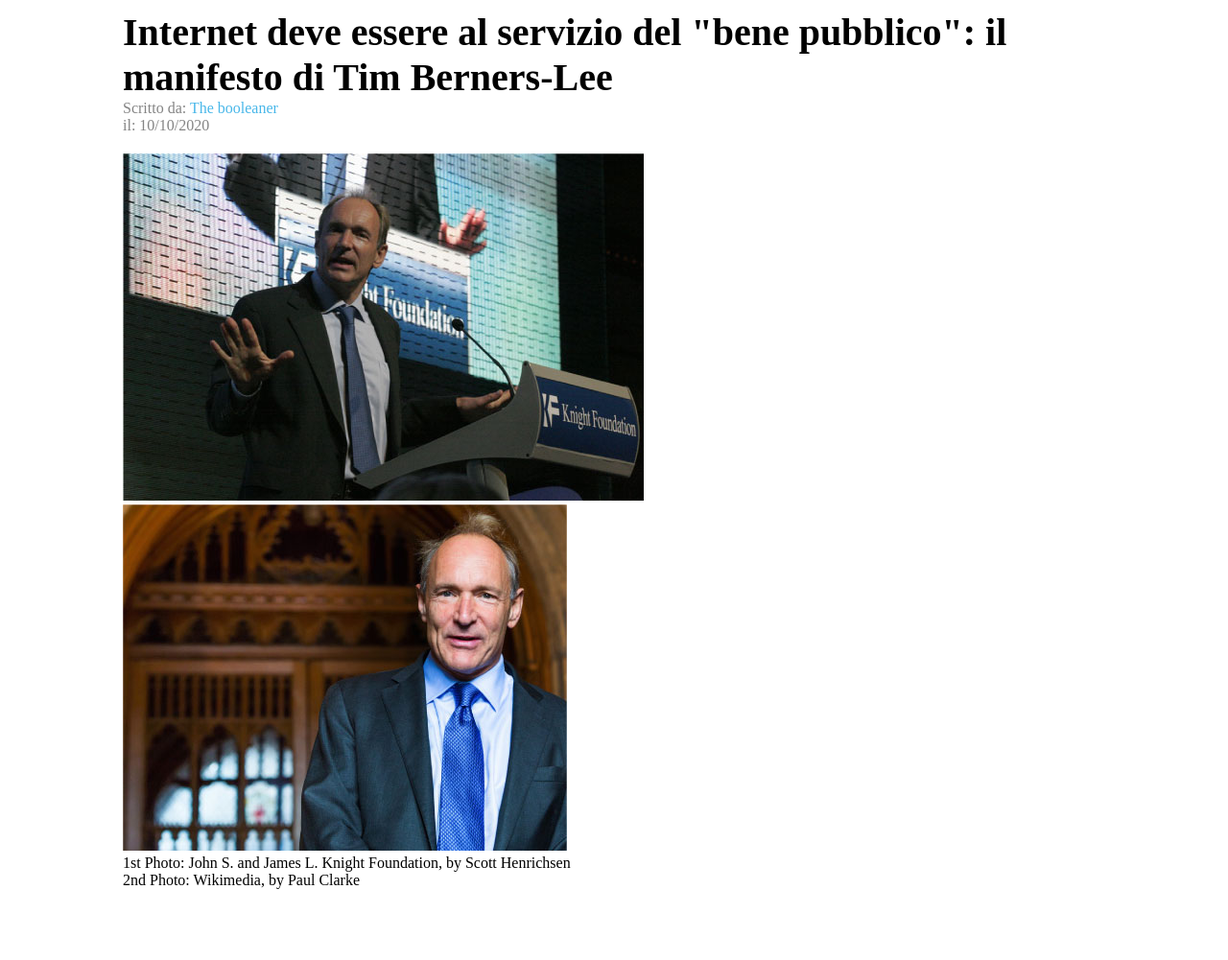
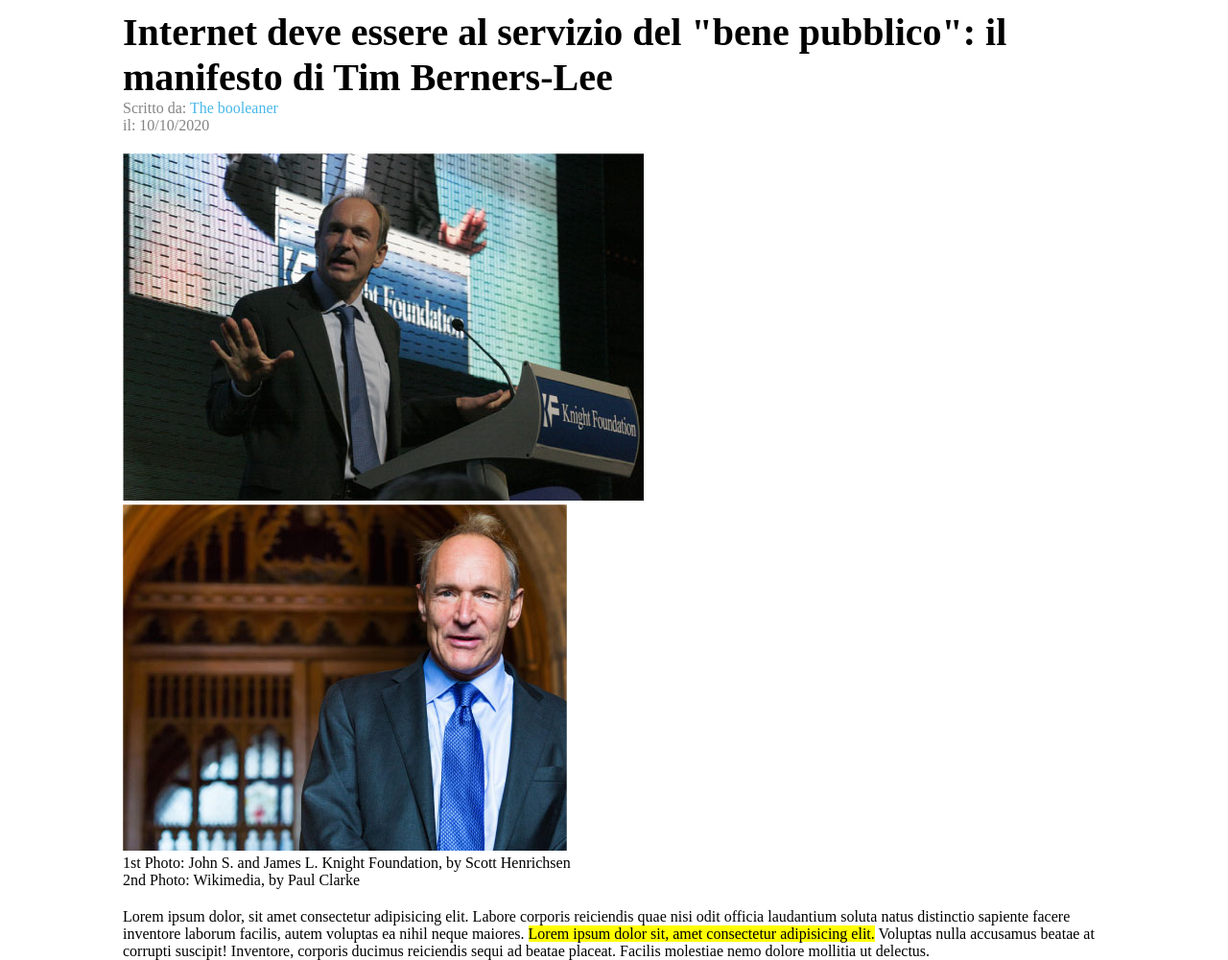
Before and after one commit to VincenzoLivigni/html-css-booleaner, a plain HTML site: page index.html in a window 1280 px wide. Shown: the part 100-1101 px from the top of the page at 96% size. Before the commit the page ends 1047 px from the top, so only its background shows below. Drawn offline with Linux system fonts and the light colour scheme.

Commit message:
add article content

```diff
--- a/index.html
+++ b/index.html
@@ -34,11 +34,31 @@
                     </figcaption>
                 </figure>
             </article>
+
+            <!-- main-->
+            <main>
+                <!-- article/contenuto -->
+                <article class="article-content">
+                    <p>Lorem ipsum dolor, sit amet consectetur adipisicing elit.
+                        Labore corporis reiciendis quae nisi odit officia
+                        laudantium
+                        soluta natus distinctio sapiente facere inventore
+                        laborum
+                        facilis, autem voluptas ea nihil neque maiores.
+                        <mark>Lorem ipsum
+                            dolor sit, amet consectetur adipisicing elit.</mark>
+                        Voluptas nulla
+                        accusamus beatae at corrupti suscipit! Inventore,
+                        corporis
+                        ducimus reiciendis sequi ad beatae placeat. Facilis
+                        molestiae nemo dolore mollitia ut delectus.</p>
+                </article>
+            </main>
+
+            <!-- footer -->
+            <footer>
+
+            </footer>
         </div>
-
-        <!-- footer -->
-        <footer>
-
-        </footer>
     </body>
 </html>
```
